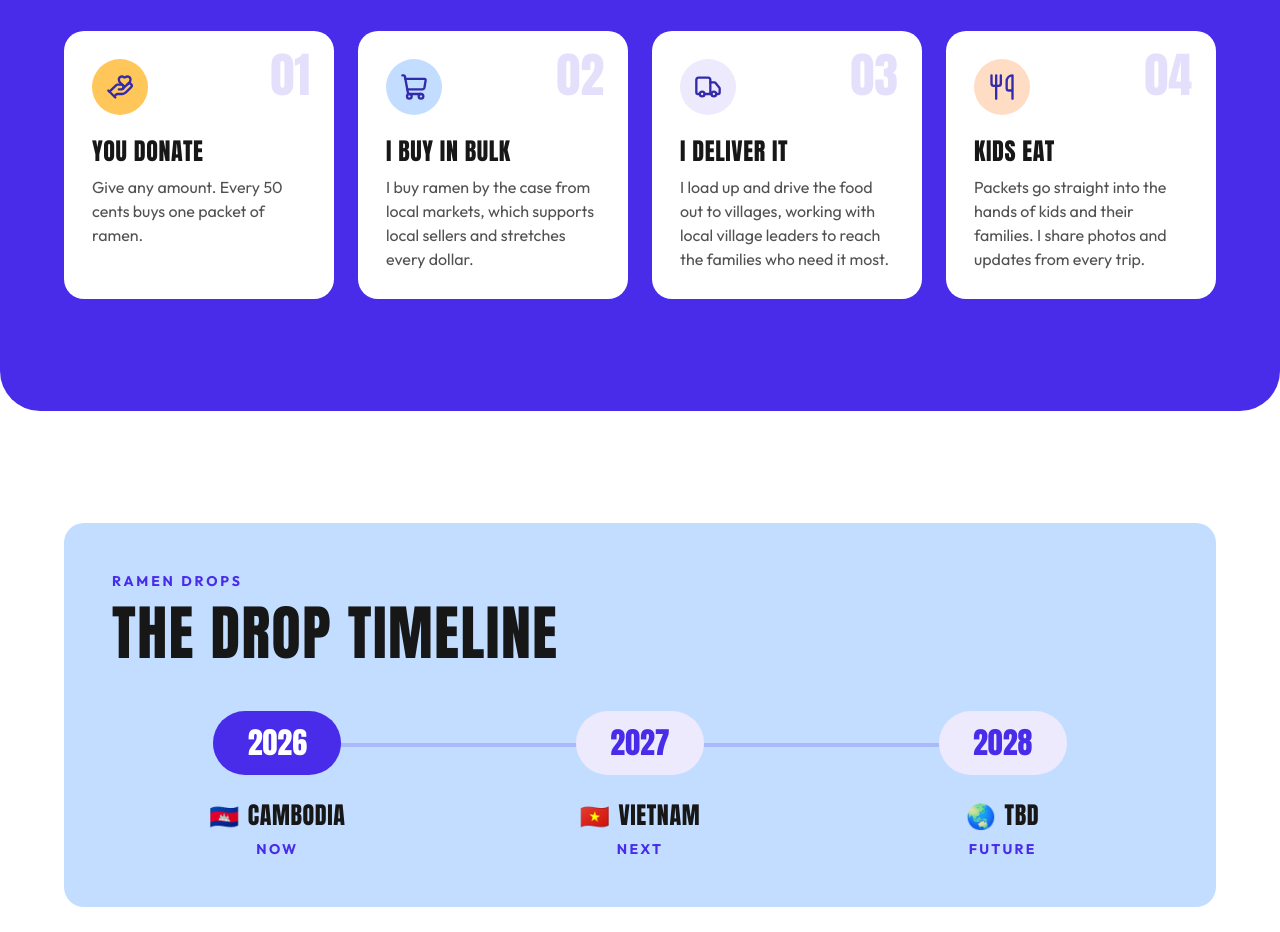
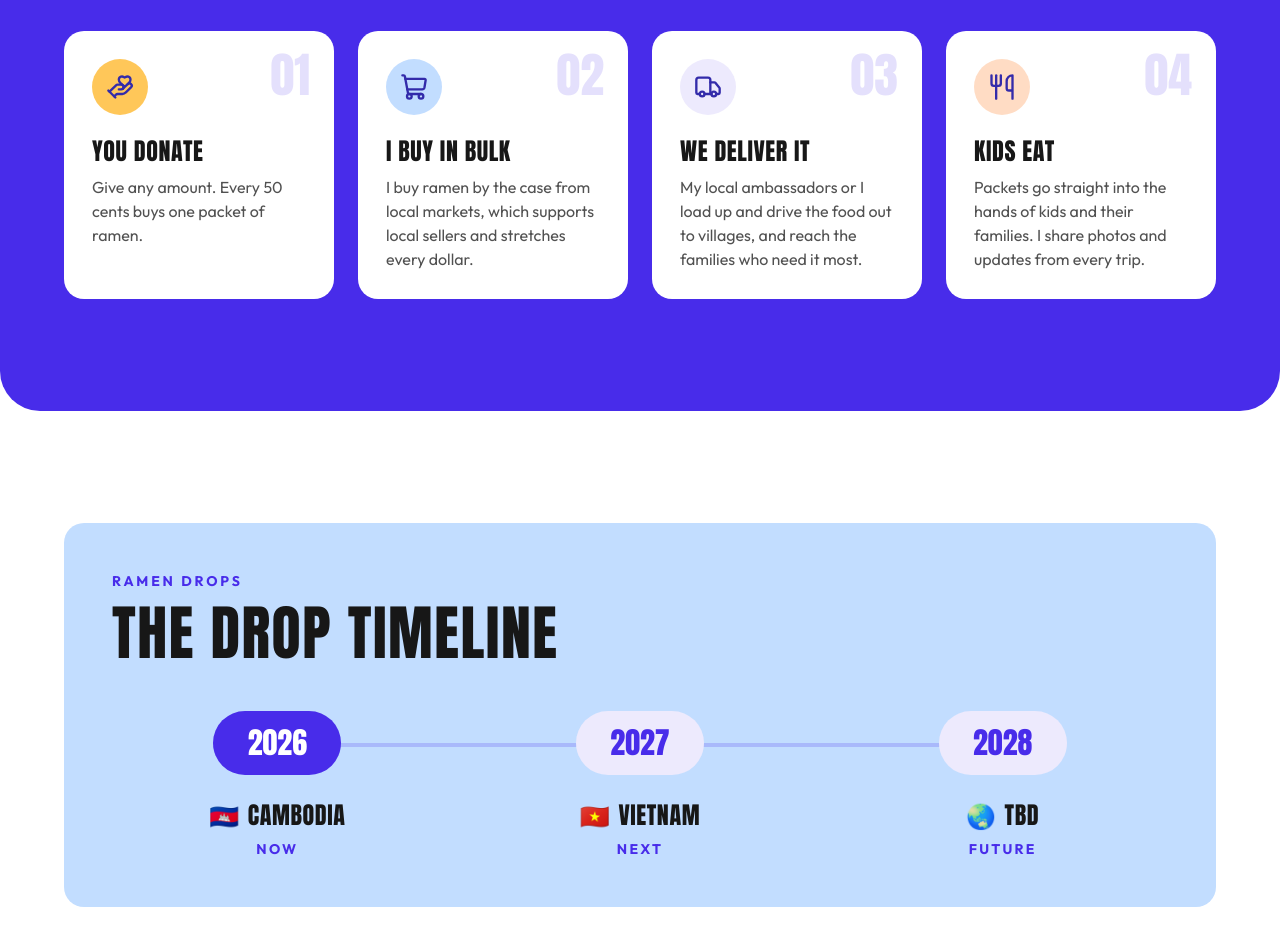
Before and after one commit to iampiotr/ramenrun, a React (Vite) app: page / in a window 1280 px wide. Shown: the part 2300-3232 px from the top of the page. Built offline with nearby package versions, Linux system fonts and the light colour scheme.

Commit message:
Describe delivery as Brandon or a local ambassador.

```diff
--- a/src/content.ts
+++ b/src/content.ts
@@ -54,8 +54,8 @@ export const howItWorks = {
       body: 'I buy ramen by the case from local markets, which supports local sellers and stretches every dollar.',
     },
     {
-      title: 'I deliver it',
-      body: 'I load up and drive the food out to villages, working with local village leaders to reach the families who need it most.',
+      title: 'We deliver it',
+      body: 'My local ambassadors or I load up and drive the food out to villages, and reach the families who need it most.',
     },
     {
       title: 'Kids eat',
```
